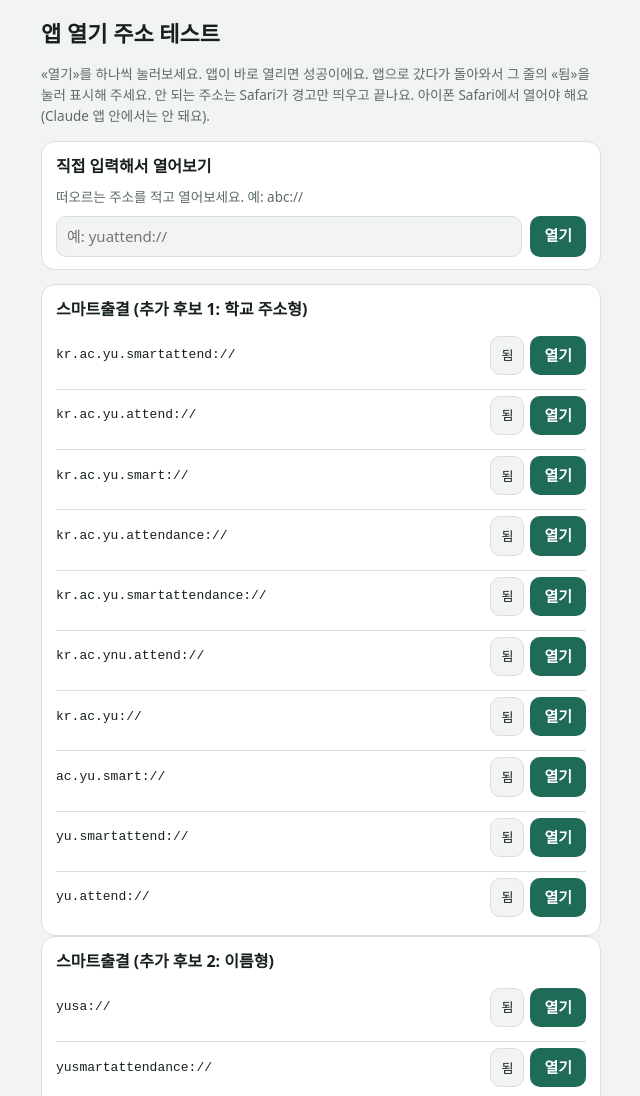
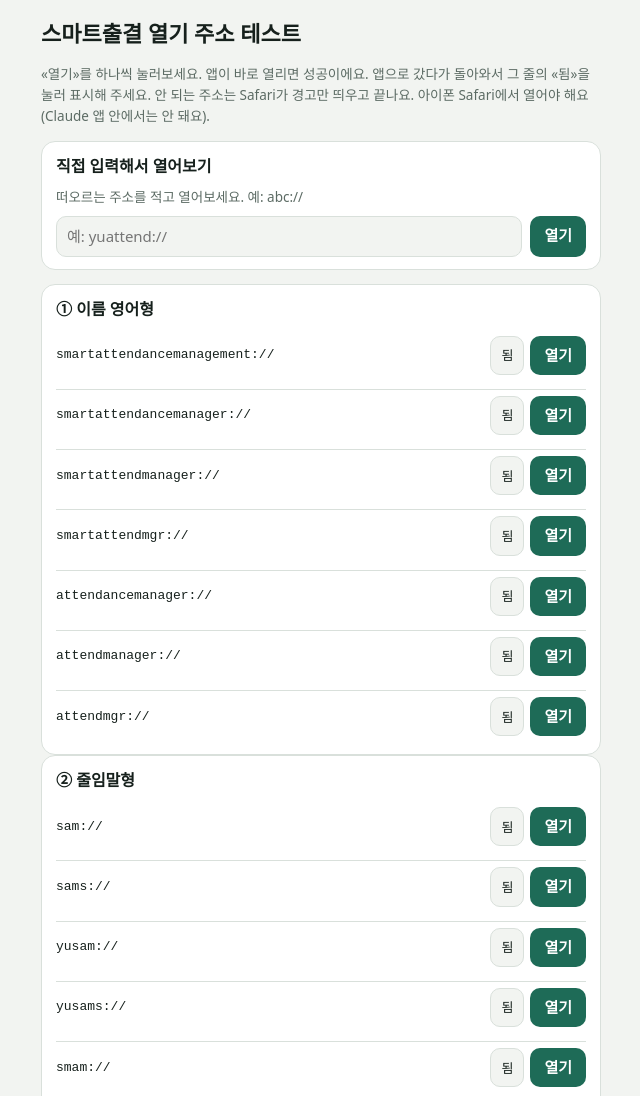
Before and after one commit to jeong-hoo-creat/yu-k83m, a plain HTML site: page scheme-test.html in a window 1280 px wide. Shown: the top 1096 px of the page, without its empty margins (319-959 px from the left). Drawn offline with Linux system fonts and the light colour scheme.

Commit message:
Add files via upload

```diff
--- a/scheme-test.html
+++ b/scheme-test.html
@@ -26,7 +26,7 @@ button.mark{flex:none;border:1px solid var(--line);background:var(--bg);color:va
 </head>
 <body>
 <main>
-  <h1>앱 열기 주소 테스트</h1>
+  <h1>스마트출결 열기 주소 테스트</h1>
   <p>«열기»를 하나씩 눌러보세요. 앱이 바로 열리면 성공이에요. 앱으로 갔다가 돌아와서 그 줄의 «됨»을 눌러 표시해 주세요. 안 되는 주소는 Safari가 경고만 띄우고 끝나요. 아이폰 Safari에서 열어야 해요(Claude 앱 안에서는 안 돼요).</p>
   <section>
     <h2>직접 입력해서 열어보기</h2>
@@ -40,9 +40,11 @@ button.mark{flex:none;border:1px solid var(--line);background:var(--bg);color:va
 </main>
 <script>
 const GROUPS = {
-  "스마트출결 (추가 후보 1: 학교 주소형)": ["kr.ac.yu.smartattend://","kr.ac.yu.attend://","kr.ac.yu.smart://","kr.ac.yu.attendance://","kr.ac.yu.smartattendance://","kr.ac.ynu.attend://","kr.ac.yu://","ac.yu.smart://","yu.smartattend://","yu.attend://"],
-  "스마트출결 (추가 후보 2: 이름형)": ["yusa://","yusmartattendance://","yuchulgyeol://","chulgyeol://","smartchul://","attend://","attendance://","eattend://","eattendance://","smartattendance2://","yuattend2://","yunew://","yusmartcheck://"],
-  "스마트출결 (추가 후보 3: 출석 방식형)": ["beacon://","yubeacon://","bleattend://","yuqr://","qrattend://","yuclass://","eclass://","myattend://"]
+  "① 이름 영어형": ["smartattendancemanagement://","smartattendancemanager://","smartattendmanager://","smartattendmgr://","attendancemanager://","attendmanager://","attendmgr://"],
+  "② 줄임말형": ["sam://","sams://","yusam://","yusams://","smam://","yuam://"],
+  "③ 한글 발음형": ["chulgyeolgwanri://","smartchulgyeol://","smartchulgyeolgwanri://","yuchulgyeolgwanri://"],
+  "④ 학교·앱 주소형": ["kr.ac.yu.smartattendancemanagement://","kr.ac.yu.attendmanager://","kr.ac.yu.sam://","kr.ac.yu.yuattend://","kr.ac.yu.smartattendance2025://","com.yu.smartattend://"],
+  "⑤ 리뉴얼(2025)형": ["yusmart2025://","smartattend2025://","yuattend2025://"]
 };
 const ok = new Set();
 document.getElementById("custom-go").addEventListener("click", e => {
```
